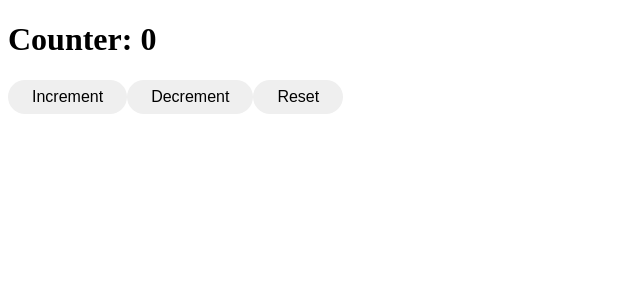
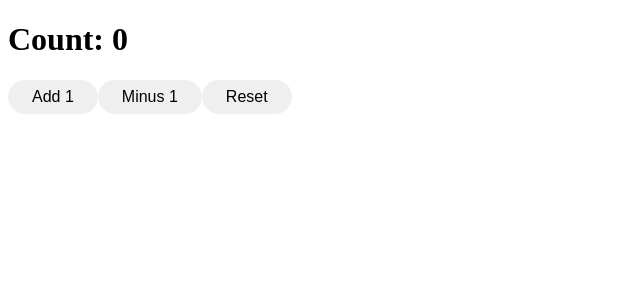
Before and after one commit to Phoenix-Domain/my-react-app, a React (Vite) app: page / in a window 1280 px wide. Shown: the top 300 px of the page, without its empty margins (0-640 px from the left). Built offline with nearby package versions, Linux system fonts and the light colour scheme.

Commit message:
Refactor counter

```diff
--- a/src/components/Counter.jsx
+++ b/src/components/Counter.jsx
@@ -4,16 +4,12 @@ function Counter(){
   const [count, setCount] = useState(0);
   return(
     <>
-      <h1>Counter: {count}</h1>
-      <button onClick={() => {
-        setCount(count + 1)
-      }}>Increment</button>
-      <button onClick={() => {
-        setCount(count - 1);
-      }}>Decrement</button>
-      <button onClick={() => {
-        setCount(count - count);
-      }}>Reset</button>
+      <h1>Count: {count}</h1>
+      <button onClick={() => {setCount(count + 1)}}>Add 1</button>
+
+      <button onClick={() => {setCount(count - 1)}}>Minus 1</button>
+
+      <button onClick = {() => {setCount(0)}}>Reset</button>
     </>
   )
 }
```
